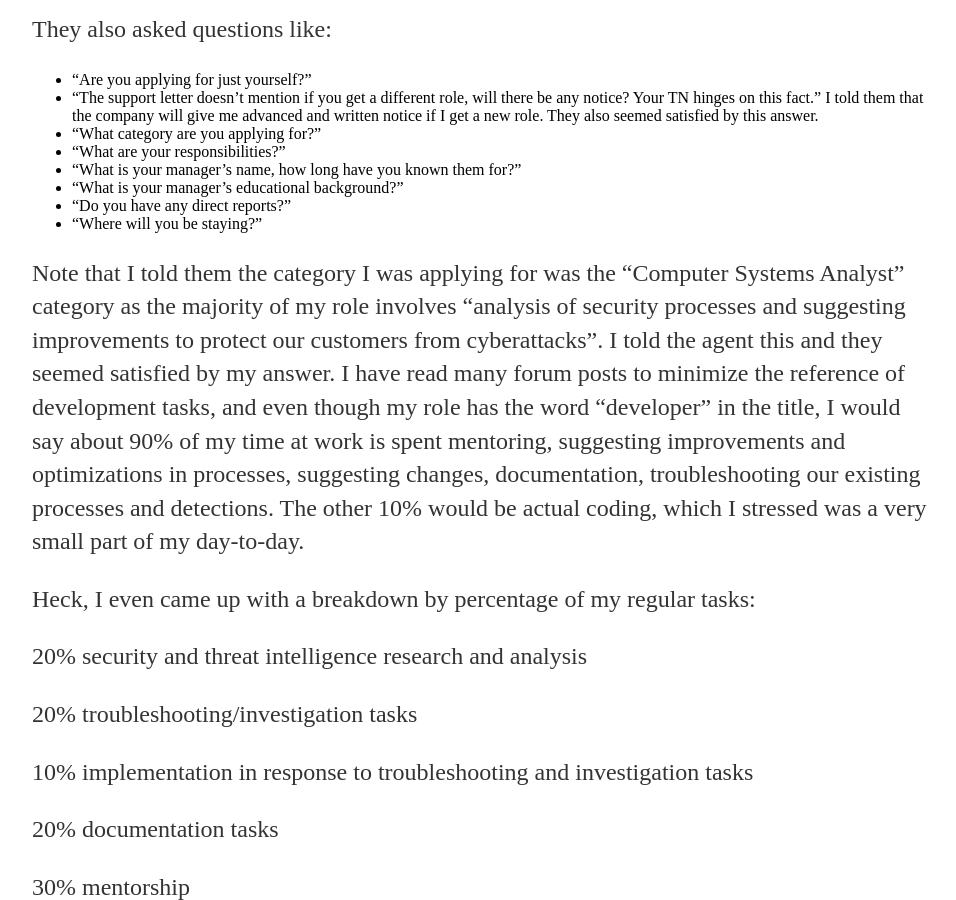
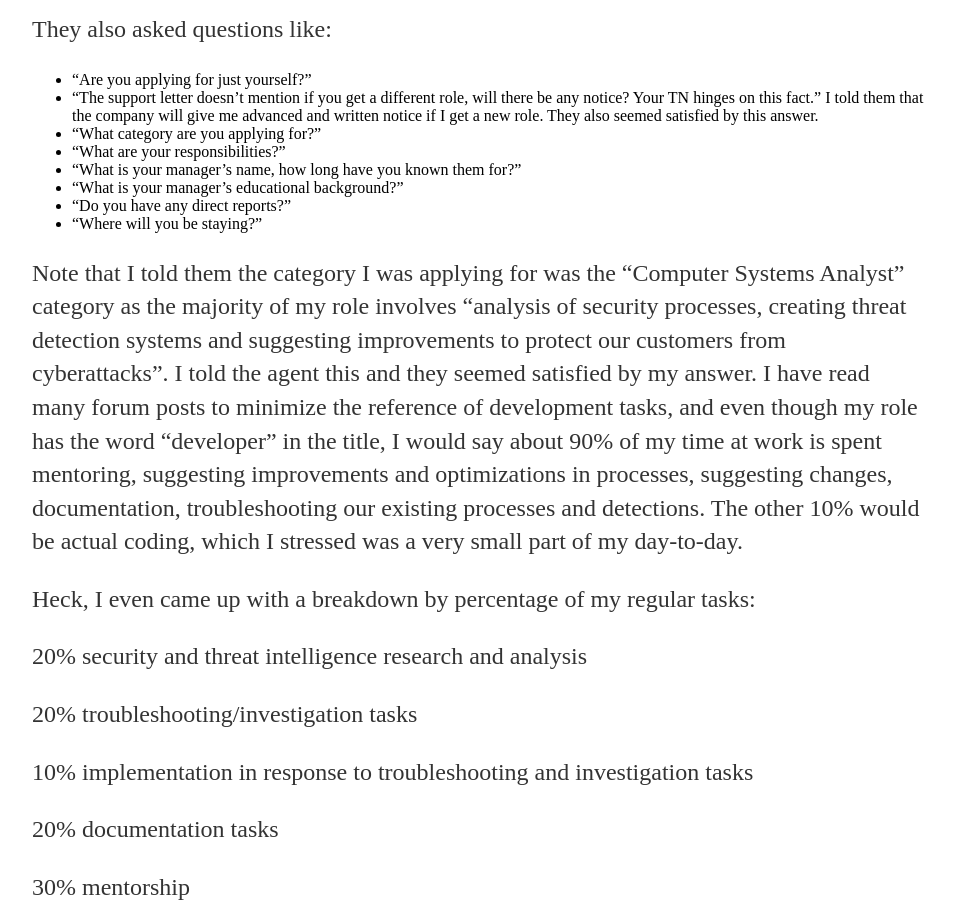
Before and after one commit to sle3man/sle3man.github.io, a Jekyll site: the page built from _posts/2022-11-12-TN-Obtained.md, in a window 1280 px wide and 900 px high, scrolled down 11439 px. Shown: the whole window, without its empty margins (160-1116 px from the left). Built offline with Jekyll 4.4.1, drawn with Linux system fonts in a browser that asks for light colours; some of the changed text lies outside the part shown.

Commit message:
Clairity

```diff
--- a/_posts/2022-11-12-TN-Obtained.md
+++ b/_posts/2022-11-12-TN-Obtained.md
@@ -233,7 +233,7 @@ They also asked questions like:
 - "Do you have any direct reports?"
 - "Where will you be staying?"
 
-Note that I told them the category I was applying for was the "Computer Systems Analyst" category as the majority of my role involves "analysis of security processes and suggesting improvements to protect our customers from cyberattacks". I told the agent this and they seemed satisfied by my answer. I have read many forum posts to minimize the reference of development tasks, and even though my role has the word "developer" in the title, I would say about 90% of my time at work is spent mentoring, suggesting improvements and optimizations in processes, suggesting changes, documentation, troubleshooting our existing processes and detections. The other 10% would be actual coding, which I stressed was a very small part of my day-to-day.
+Note that I told them the category I was applying for was the "Computer Systems Analyst" category as the majority of my role involves "analysis of security processes, creating threat detection systems and suggesting improvements to protect our customers from cyberattacks". I told the agent this and they seemed satisfied by my answer. I have read many forum posts to minimize the reference of development tasks, and even though my role has the word "developer" in the title, I would say about 90% of my time at work is spent mentoring, suggesting improvements and optimizations in processes, suggesting changes, documentation, troubleshooting our existing processes and detections. The other 10% would be actual coding, which I stressed was a very small part of my day-to-day.
 
 Heck, I even came up with a breakdown by percentage of my regular tasks:
 
```
Also changed, not shown: other parts of _posts/2022-11-12-TN-Obtained.md (+1 -0 lines).
